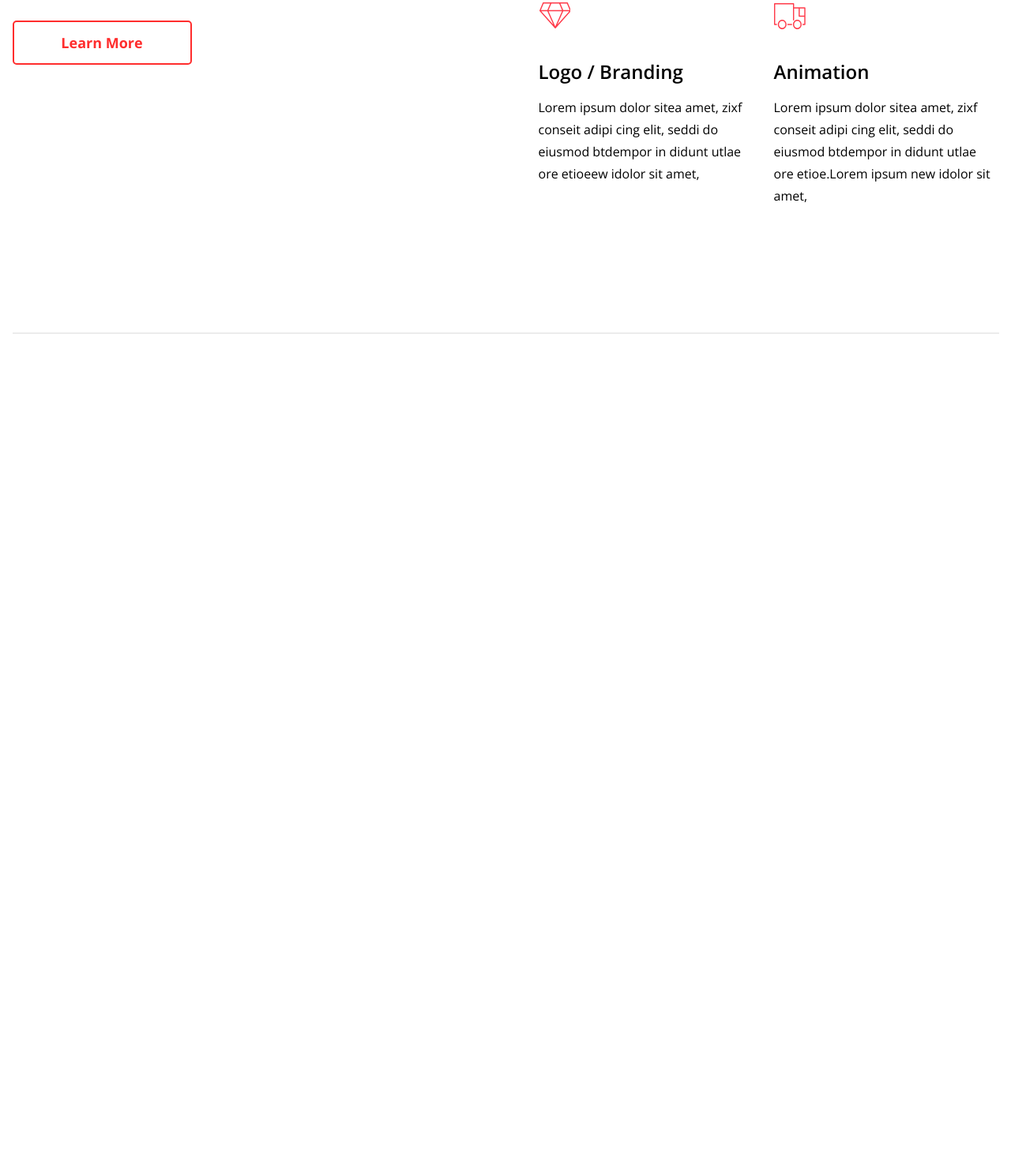
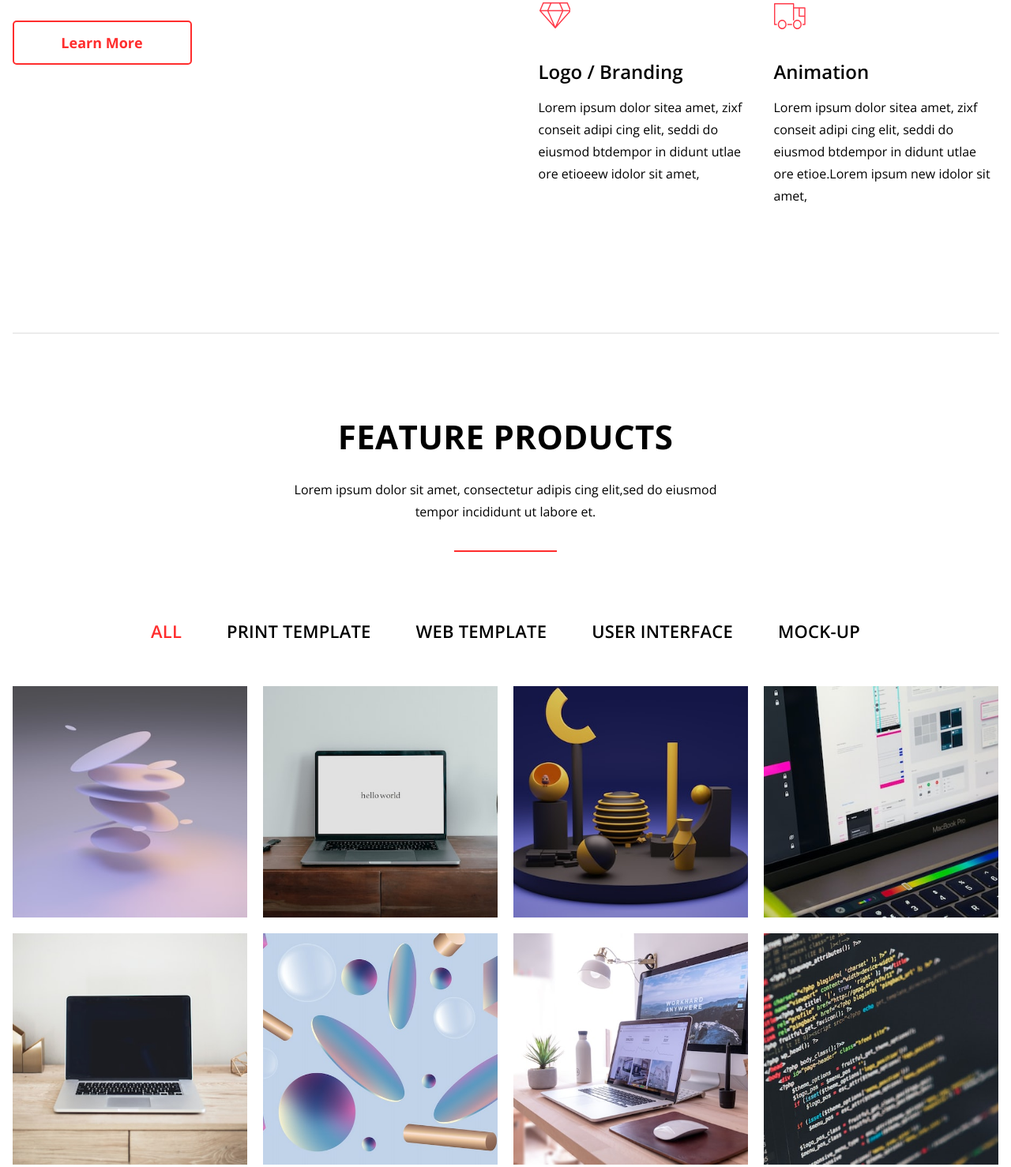
Before and after one commit to PavelMaki/agency-site, a plain HTML site: page index.html in a window 1280 px wide. Shown: the part 1103-2581 px from the top of the page at 79% size. Before the commit the page ends 1526 px from the top, so only its background shows below. Drawn offline with nearby package versions, Linux system fonts and the light colour scheme.

Commit message:
сверстал FEATURE

```diff
--- a/css/style.css
+++ b/css/style.css
@@ -282,7 +282,7 @@
     margin: 0;
     margin-bottom: 13px;
     font-family: 'Open Sans';
-    font-size: 24.0692px;
+    font-size: 24px;
     font-weight: 600;
     line-height: 1.2;
 }
@@ -292,3 +292,91 @@
     font-size: 16px;
     line-height: 28px;
 }
+
+/* features */
+.feature {
+    width: 1249px;
+    margin: 0 auto;
+    padding: 105px 0 65px;
+}
+
+.feature__header {
+    margin-bottom: 88px;
+}
+
+.feature__heading {
+    margin: 0;
+    margin-bottom: 28.5px;
+    font-family: 'Open Sans';
+    font-size: 42px;
+    font-weight: 700;
+    line-height: 1.2;
+    letter-spacing: 0.3834px;
+    text-transform: uppercase;
+    color: #000000;
+    text-align: center;
+}
+
+.feature__about {
+    width: 537px;
+    margin: 0 auto;
+    margin-bottom: 34.5px;
+    font-family: 'Open Sans';
+    font-size: 15.9953px;
+    line-height: 28px;
+    text-align: center;
+}
+
+.feature__line {
+    width: 130px;
+    height: 2px;
+    margin: 0 auto;
+    background: #FF2D2D;
+    border: none;
+}
+
+.filter {
+    display: flex;
+    justify-content: center;
+    margin-bottom: 58px;
+}
+
+.filter__list {
+    list-style: none;
+    margin: 0;
+    padding: 0;
+    display: flex;
+    flex-wrap: wrap;
+    gap: 57px;
+}
+
+.filter__link {
+    font-family: 'Open Sans';
+    font-size: 22px;
+    font-weight: 600;
+    line-height: 24px;
+    letter-spacing: 0.22px;
+    text-decoration: none;
+    text-transform: uppercase;
+    color: #000000;
+}
+
+.filter__link_active {
+    color:#FF2D2D
+}
+
+.filter__link:hover {
+    color:#FF2D2D
+}
+
+.feature__products {
+    display: flex;
+    flex-wrap: wrap;
+    gap: 20px;
+}
+
+.feature__product {
+    width: 297px;
+    object-fit: cover;
+    object-position: 50% 10%;
+}
--- a/index.html
+++ b/index.html
@@ -17,7 +17,7 @@
             <nav class="site-menu">
                 <ul class="site-menu__list">
                     <li class="site-menu__item"><a class="site-menu__link site-menu__link_active" href="#">Home</a></li>
-                    <li class="site-menu__item"><a class="site-menu__link" href="">Portfolio</a></li>
+                    <li class="site-menu__item"><a class="site-menu__link" href="#feature">Portfolio</a></li>
                     <li class="site-menu__item"><a class="site-menu__link" href="">About us</a></li>
                     <li class="site-menu__item"><a class="site-menu__link" href="">Contact</a></li>
                 </ul>
@@ -72,5 +72,41 @@
             </div>
         </div>
     </section>
+    <section class="feature">
+        <div class="feature__header">
+            <h2 class="feature__heading" id="feature">Feature products</h2>
+           <p class="feature__about">Lorem ipsum dolor sit amet, consectetur adipis cing elit,sed do eiusmod tempor incididunt ut labore et.</p>
+           <hr class="feature__line">
+        </div>
+        <div class="filter">
+            <ul class="filter__list">
+                <li class="filter__item">
+                    <a class="filter__link filter__link_active" href="#">All</a>
+                </li>
+                <li class="filter__item">
+                    <a class="filter__link" href="#">Print template</a>
+                </li>
+                <li class="filter__item">
+                    <a class="filter__link" href="#">Web template</a>
+                </li>
+                <li class="filter__item">
+                    <a class="filter__link" href="#">User interface</a>
+                </li>
+                <li class="filter__item">
+                    <a class="filter__link" href="#">Mock-up</a>
+                </li>
+            </ul>
+        </div>
+        <div class="feature__products">
+            <img width="300" height="293" src="img/product1.jpg" alt="скриншот продукта" class="feature__product">
+            <img width="300" height="293" src="img/product2.jpg" alt="скриншот продукта" class="feature__product">
+            <img width="300" height="293" src="img/product3.jpg" alt="скриншот продукта" class="feature__product">
+            <img width="300" height="293" src="img/product4.jpg" alt="скриншот продукта" class="feature__product">
+            <img width="300" height="293" src="img/product5.jpg" alt="скриншот продукта" class="feature__product">
+            <img width="300" height="293" src="img/product6.jpg" alt="скриншот продукта" class="feature__product">
+            <img width="300" height="293" src="img/product7.jpg" alt="скриншот продукта" class="feature__product">
+            <img width="300" height="293" src="img/product8.jpg" alt="скриншот продукта" class="feature__product">
+        </div>
+    </section>
 </body>
 </html>
```
Also changed, not shown: img/product1.jpg (added), img/product2.jpg (added), img/product3.jpg (added), img/product4.jpg (added), img/product5.jpg (added), img/product6.jpg (added), img/product7.jpg (added), img/product8.jpg (added).
